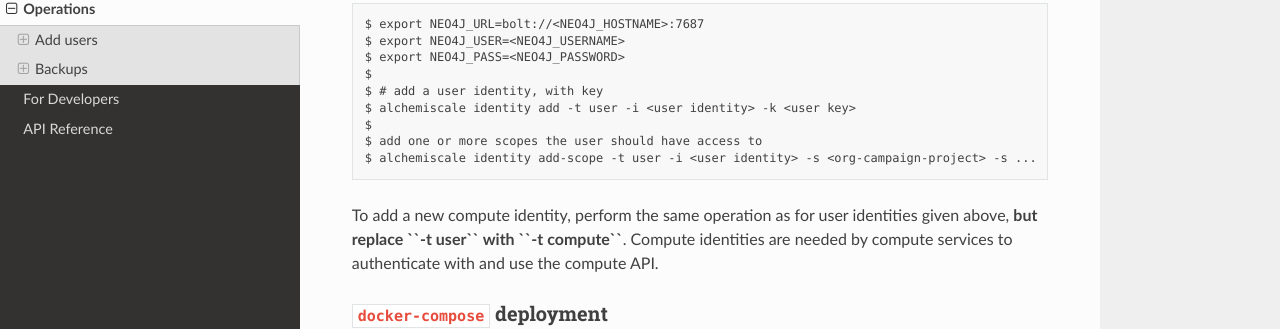
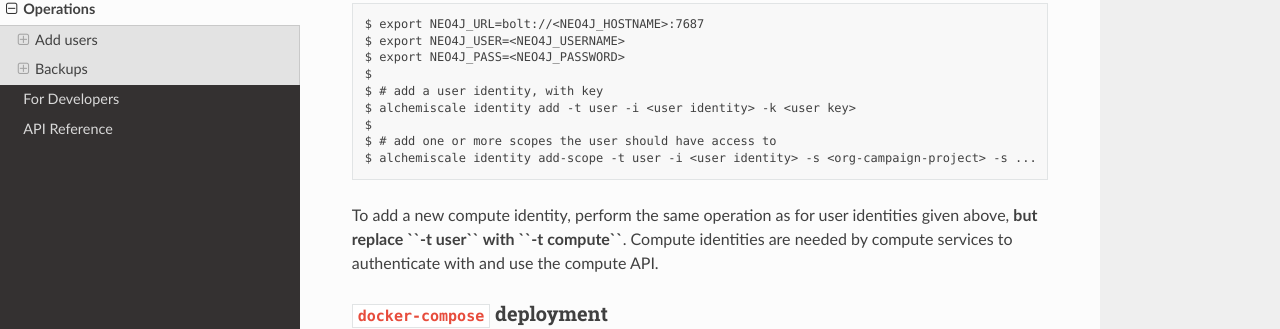
Before and after one commit to OpenFreeEnergy/alchemiscale, a Sphinx documentation site: the page built from docs/operations.rst, in a window 1280 px wide and 900 px high. Shown: the part 262-591 px from the top of the window. Built offline with Sphinx 7.4.7 and the Read the Docs theme 2.0.0, drawn with Linux system fonts in a browser that asks for light colours.

Commit message:
Small doc typo fix

```diff
--- a/docs/operations.rst
+++ b/docs/operations.rst
@@ -16,7 +16,7 @@
     $ # add a user identity, with key
     $ alchemiscale identity add -t user -i <user identity> -k <user key>
     $
-    $ add one or more scopes the user should have access to
+    $ # add one or more scopes the user should have access to
     $ alchemiscale identity add-scope -t user -i <user identity> -s <org-campaign-project> -s ...
 
 To add a new compute identity, perform the same operation as for user identities given above, **but replace ``-t user`` with ``-t compute``**.
```
